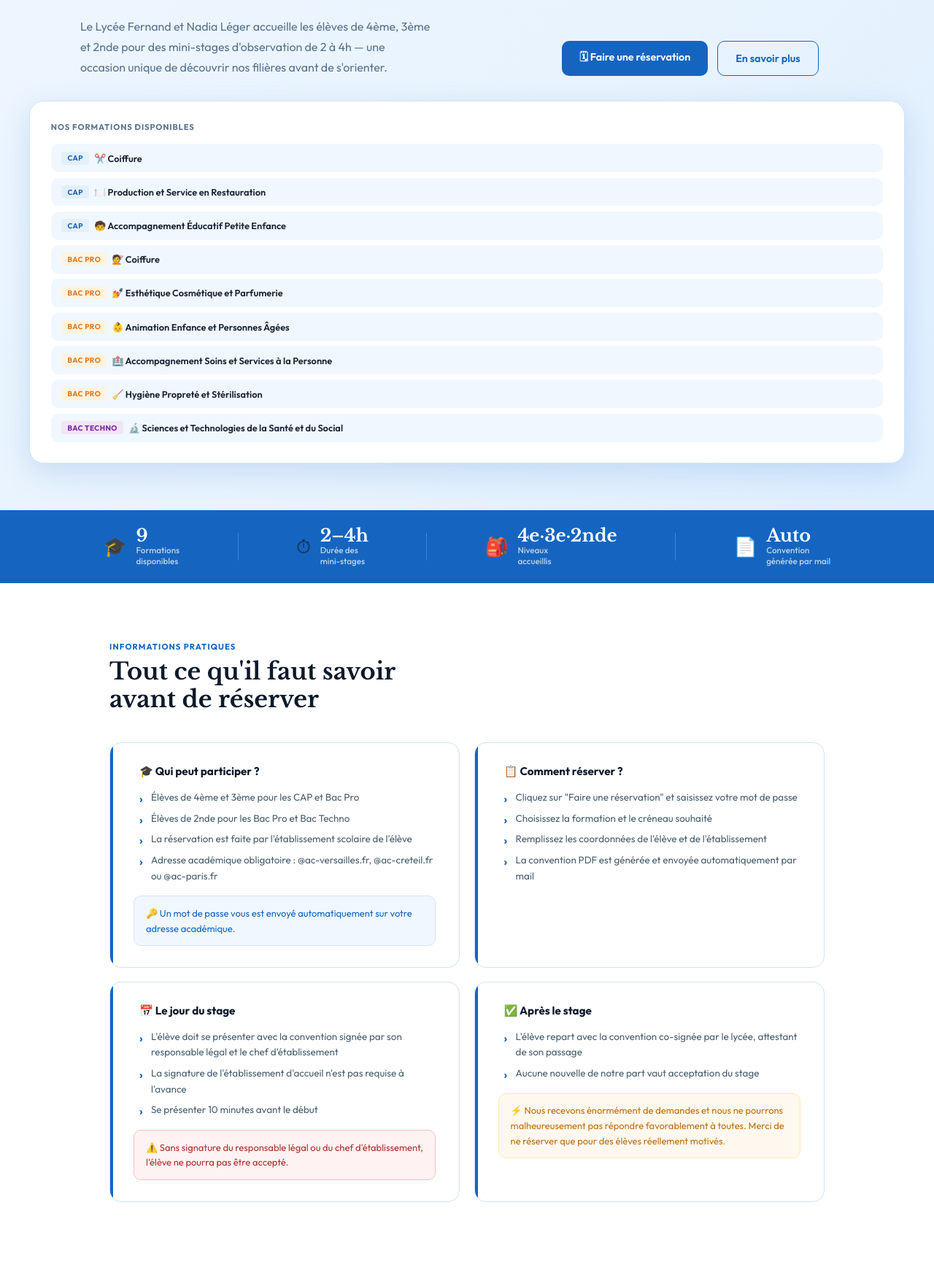
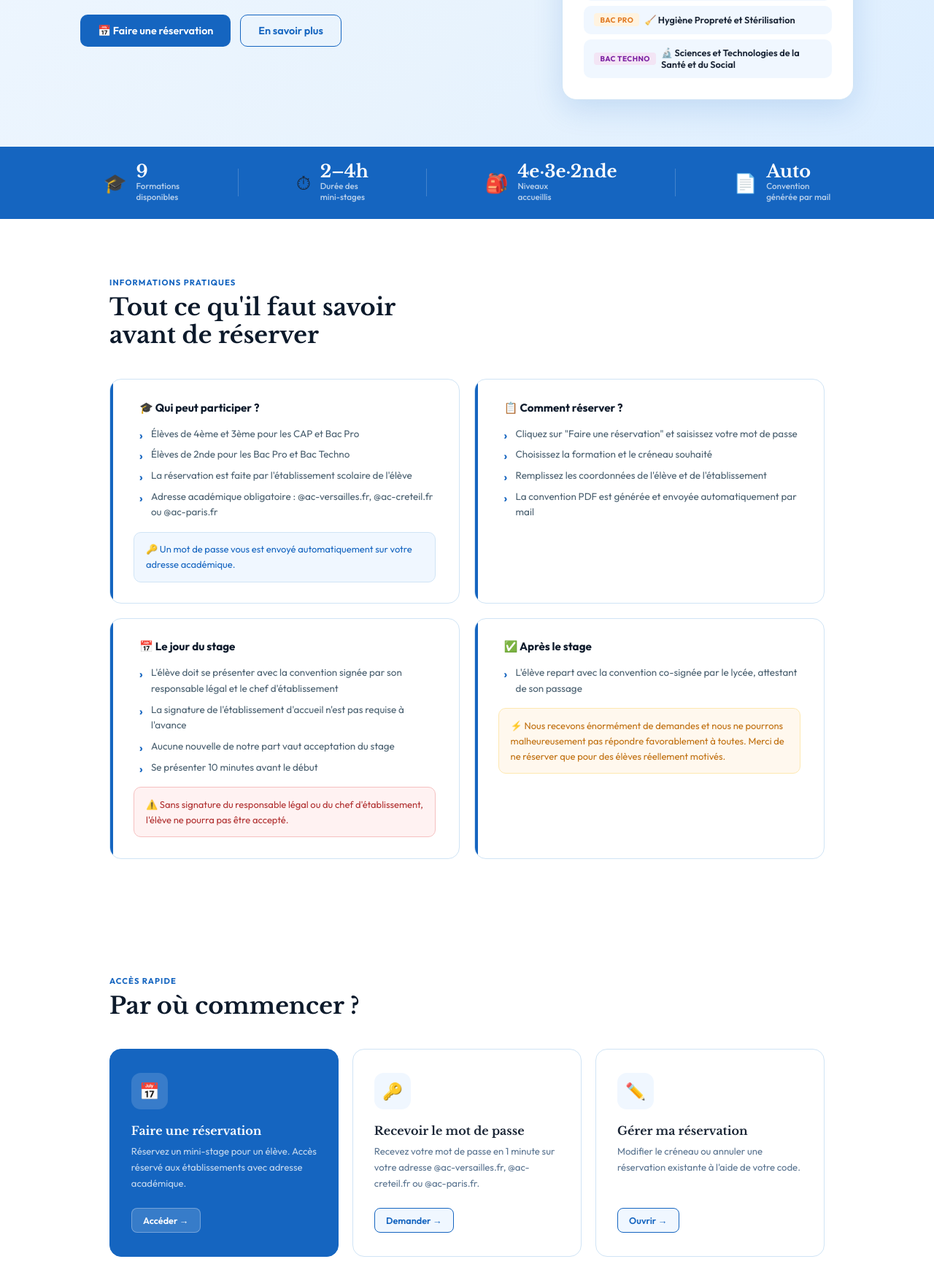
Before and after one commit to jamila-cell210/Fernand-Nadia-L-ger, a Flask app: page / in a window 1280 px wide. Shown: the part 593-2355 px from the top of the page at 73% size. Run offline with Flask 3, Linux system fonts and the light colour scheme.

Commit message:
Update index.html

```diff
--- a/templates/index.html
+++ b/templates/index.html
@@ -83,12 +83,12 @@
 
     <!-- COLONNE GAUCHE -->
     <div>
-     <img src="https://raw.githubusercontent.com/jamila-cell210/Fernand-Nadia-L-ger/main/logo.png"
-      <div class="badge"><div class="dot"></div> Réservations ouvertes 2025–2026</div>
+    <img src="https://raw.githubusercontent.com/jamila-cell210/Fernand-Nadia-L-ger/main/logo.png" alt="Logo" style="height:42px;margin-bottom:1.2rem;display:block;object-fit:contain;" onerror="this.style.display='none'">
+     <div class="badge"><div class="dot"></div> Réservations ouvertes 2025–2026</div>
       <h1>Venez explorer<br><em>nos formations</em></h1>
       <p class="desc">Le Lycée Fernand et Nadia Léger accueille les élèves de 4ème, 3ème et 2nde pour des mini-stages d'observation de 2 à 4h — une occasion unique de découvrir nos filières avant de s'orienter.</p>
       <div class="hero-ctas">
-        <button class="btn-primary" onclick="openModal()">🗓 Faire une réservation</button>
+        <button class="btn-primary" onclick="openModal()">📅 Faire une réservation</button>
         <a href="#infos" class="btn-outline">En savoir plus</a>
       </div>
     </div>
@@ -154,6 +154,7 @@
       <ul>
         <li>L'élève doit se présenter avec la convention signée par son responsable légal et le chef d'établissement</li>
         <li>La signature de l'établissement d'accueil n'est pas requise à l'avance</li>
+          <li>Aucune nouvelle de notre part vaut acceptation du stage</li>
         <li>Se présenter 10 minutes avant le début</li>
       </ul>
       <div class="callout c-red">⚠️ Sans signature du responsable légal ou du chef d'établissement, l'élève ne pourra pas être accepté.</div>
@@ -163,7 +164,6 @@
       <h3>✅ Après le stage</h3>
       <ul>
         <li>L'élève repart avec la convention co-signée par le lycée, attestant de son passage</li>
-        <li>Aucune nouvelle de notre part vaut acceptation du stage</li>
       </ul>
       <div class="callout c-orange">⚡ Nous recevons énormément de demandes et nous ne pourrons malheureusement pas répondre favorablement à toutes. Merci de ne réserver que pour des élèves réellement motivés.</div>
     </div>
@@ -176,7 +176,7 @@
   <h2 class="sec-title">Par où commencer ?</h2>
   <div class="actions-grid">
     <div class="acard feat" onclick="openModal()">
-      <div class="aicon">🗓</div>
+      <div class="aicon">📅</div>
       <div class="atitle">Faire une réservation</div>
       <p class="adesc">Réservez un mini-stage pour un élève. Accès réservé aux établissements avec adresse académique.</p>
       <button class="abtn">Accéder →</button>
```
